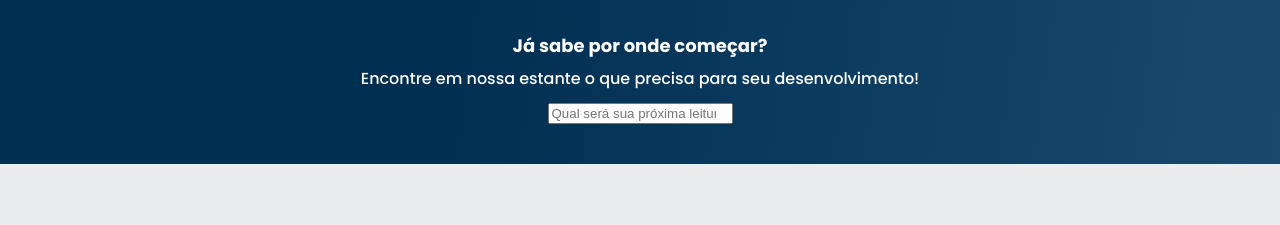
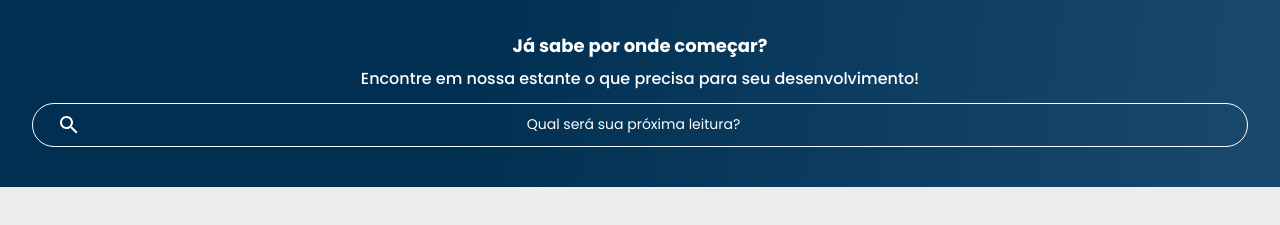
Before and after one commit to yurefontes/Alura-Books, a plain HTML site: page index.html in a window 1280 px wide. Shown: the part 75-300 px from the top of the page. Drawn offline with Linux system fonts and the light colour scheme.

Commit message:
Baixar imagens no Figma; Construir um header; Transformar elementos em flex-containers e flex-items com FlexBox; Associar arquivos CSS através do @import; Desenvolver um menu hambúrguer interativo com HTML e CSS; Position relative e absolute; Importar e usar fontes do google fonts; Criar sections; Editar input e seu placeholder.

```diff
--- a/styles/banner.css
+++ b/styles/banner.css
@@ -14,3 +14,23 @@
     font-weight: 500;
     margin: 1em 0;
 }
+
+.banner__pesquisa {
+    background-color: transparent;
+    border: 1px solid var(--branco);
+    color: var(--branco);
+    border-radius: 24px;
+    padding: 1em;
+    width: 100%;
+}
+
+.banner__pesquisa::placeholder {
+    font-family: var(--fonte-principal);
+    font-size: 14px;
+    font-family: 400;
+    text-align: center;
+    color: var(--branco);
+    background: url("../Assets/Lupa.svg") no-repeat;
+    background-position: 1em;
+
+}
```
